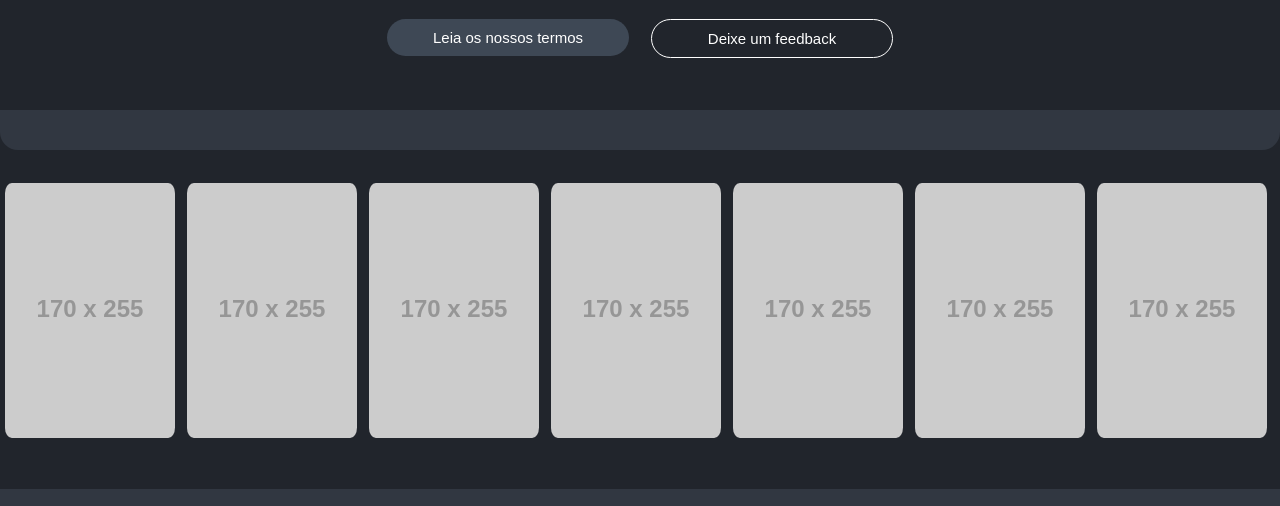
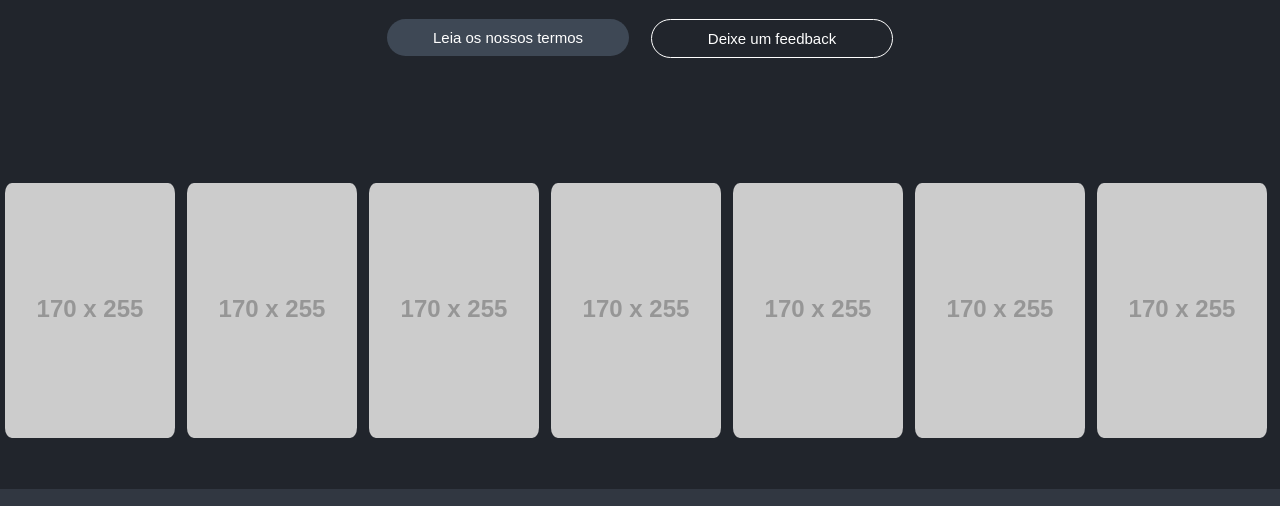
Before and after one commit to iurylohan01/Web2Trabalho, a plain HTML site: page index.html in a window 1280 px wide. Shown: the part 167-673 px from the top of the page. Drawn offline with nearby package versions, Linux system fonts and the light colour scheme; placeholder pictures from the web are drawn by us.

Commit message:
mudanças minimalistas 0.1

```diff
--- a/css/galeria-slider.css
+++ b/css/galeria-slider.css
@@ -1,13 +1,3 @@
-.mini-retangular-box1{
-  width: 100%;
-  height: 5vh;
-  border-bottom-left-radius: 18px;
-  border-bottom-right-radius: 18px;
-  background-color: var(--cinza2);
-  z-index: 1;
-  position: absolute;
-
-}
 .retangular-box1 {
 	width: 100%;
 	height: auto;
@@ -44,10 +34,11 @@
 	height: 255px;
 	margin-right: 10px;
 	border: 1px solid transparent;
-	border-radius: 4%; /* Adicione esta linha */
+	border-radius: 4%;
+	/* Adicione esta linha */
 }
 
-.book img{
+.book img {
 	border-radius: 4%;
 }
 
--- a/index.html
+++ b/index.html
@@ -77,7 +77,6 @@
 		</div>
 	</div>
 	<!-- Galeria Slider -->
-	<div class="mini-retangular-box1"></div>
 	<div class="retangular-box1">
 		<div class="carousel-container">
 				<div class="arrow left"><i class="fas fa-arrow-left"></i></div>
```
Lines whose indentation alone changed are shown as unchanged.
